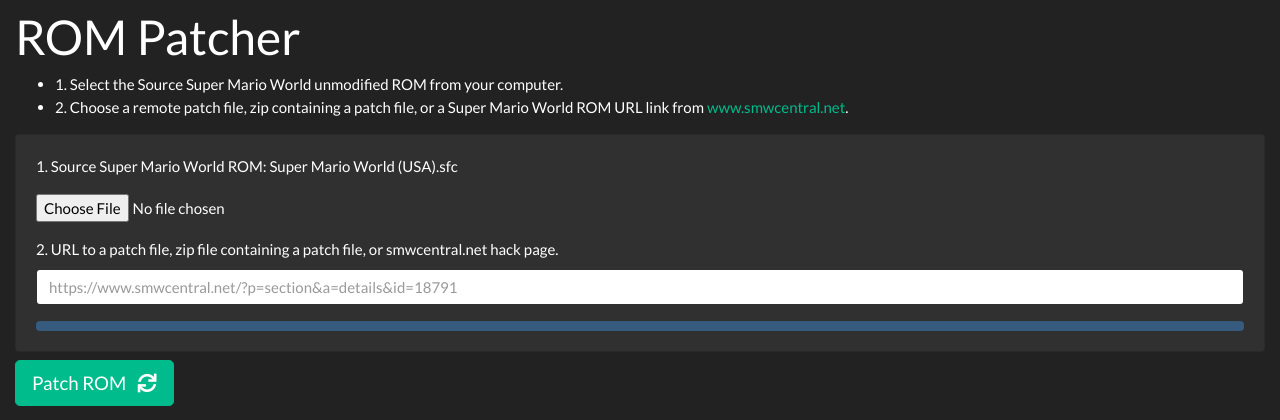
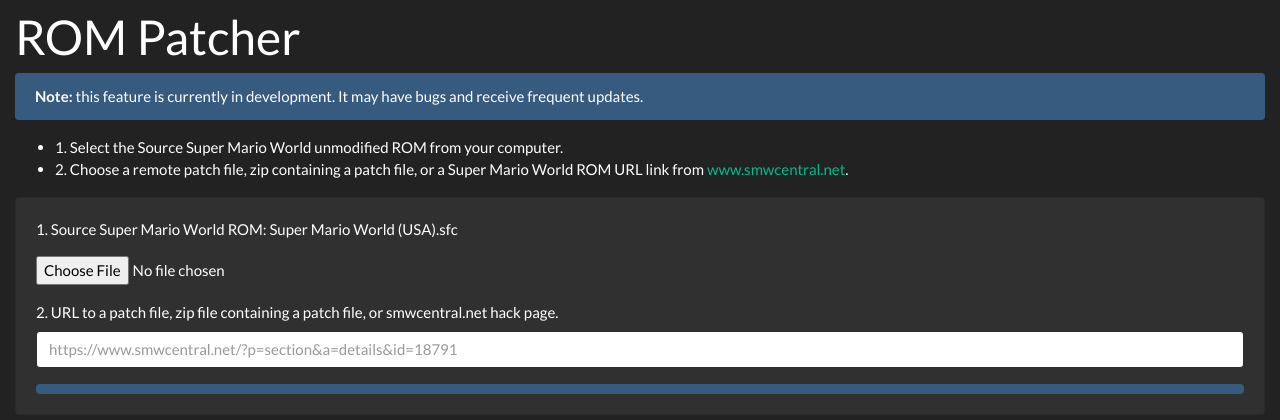
Before and after one commit to cssnr/smwc-web, a Django app: page /patch/ in a window 1280 px wide. Shown: the part 79-499 px from the top of the page. Run offline with Django 3.2, Linux system fonts and the light colour scheme; parts of the project's set-up code (start-up, migrations or seed data) failed here and were passed over; some libraries are stand-ins or nearby versions.

Commit message:
Minor tweaks.

```diff
--- a/templates/patcher.html
+++ b/templates/patcher.html
@@ -11,6 +11,10 @@
         <div class="col">
             <h1>ROM Patcher</h1>
 
+            <div class="alert alert-dismissible alert-primary">
+                <strong>Note:</strong> this feature is currently in development. It may have bugs and receive frequent updates.
+            </div>
+
             <ul>
                 <li>1. Select the Source Super Mario World unmodified ROM from your computer.</li>
                 <li>2. Choose a remote patch file, zip containing a patch file, or a Super Mario World ROM URL link from
@@ -19,7 +23,6 @@
 
             <div class="card">
                 <div class="card-body">
-
 
                     <form id="patch-rom-form" name="patch-rom-form" method="post"
                           action="{% url 'patcher:index' %}" enctype="multipart/form-data">
```
